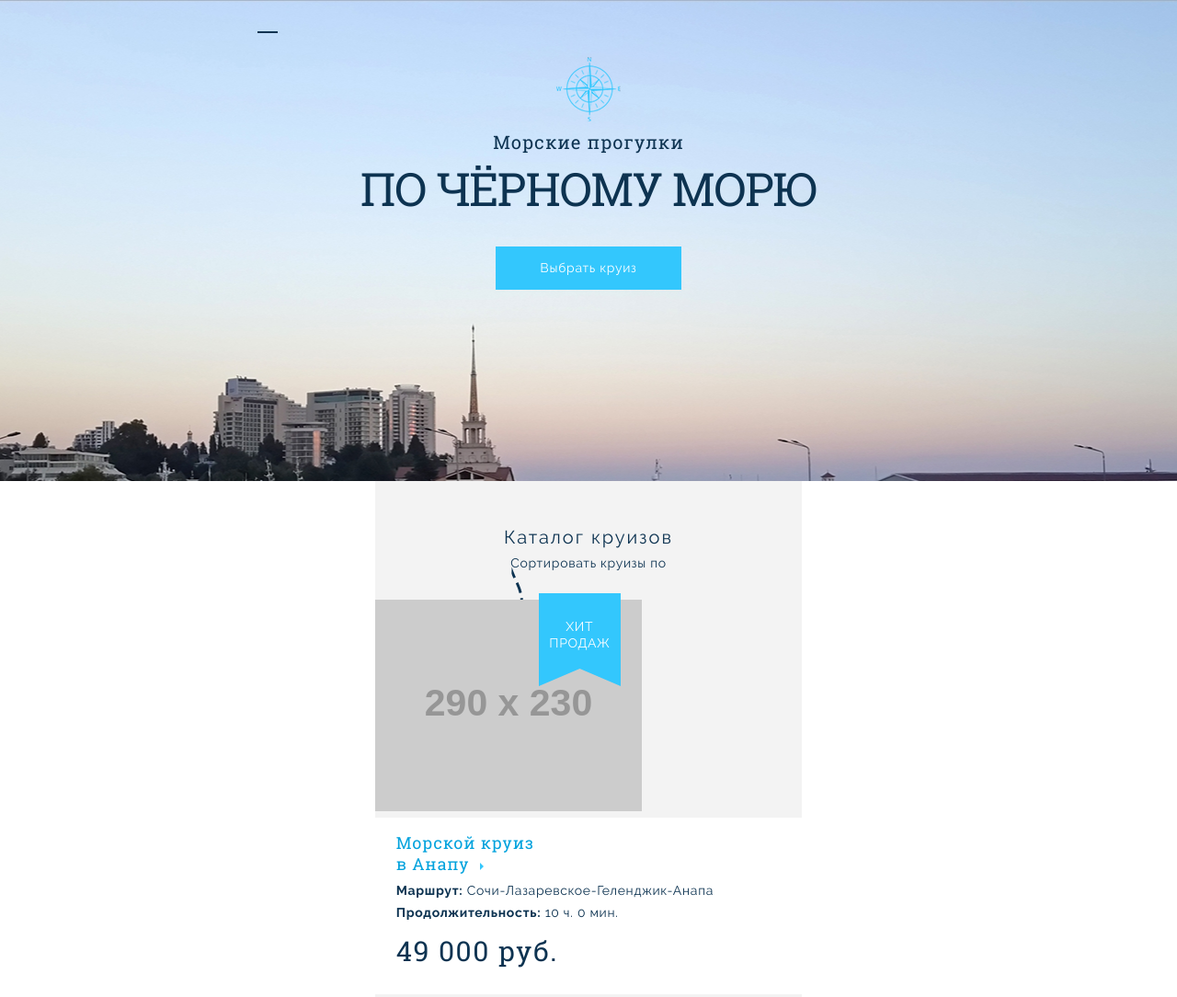
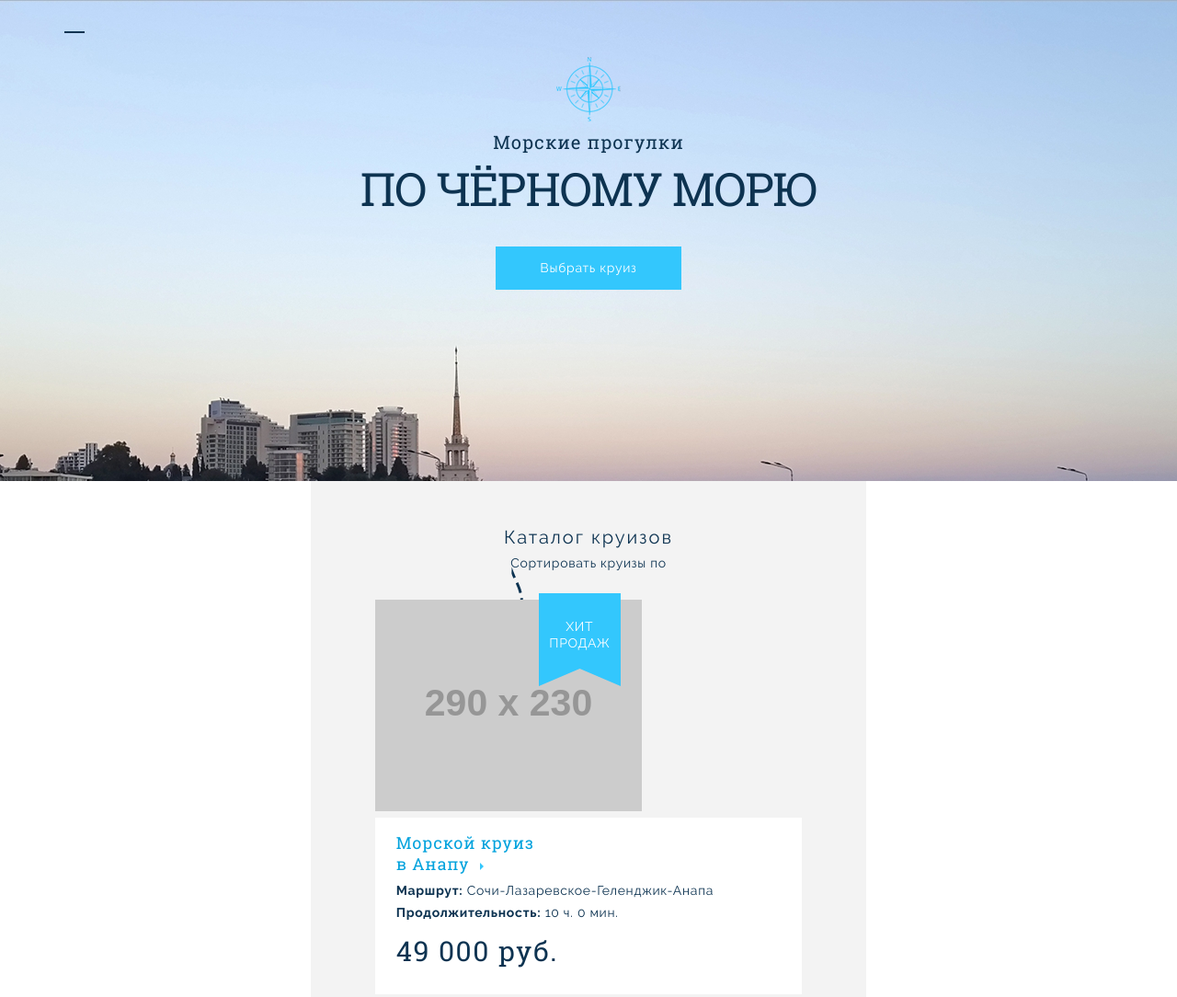
Before and after one commit to isatalkin/sea-cruises, a website: page index.html in a window 1280 px wide. Shown: the top 1084 px of the page at 92% size. Drawn offline with nearby package versions, Linux system fonts and the light colour scheme; files that its build step writes are made by us from their sources; placeholder pictures from the web are drawn by us.

Commit message:
changes breakpoints

```diff
--- a/sass/global/mixins.scss
+++ b/sass/global/mixins.scss
@@ -2,16 +2,18 @@
   margin: 0 auto;
   padding-left: 15px;
   padding-right: 15px;
-  max-width: 620px;
+  max-width: 767px;
 
   @media #{$tablet-widths} {
-    padding-left: 0;
-    padding-right: 0;
-    max-width: 720px;
+    padding-left: 24px;
+    padding-right: 24px;
+    max-width: 768px;
   }
 
   @media #{$desktop-widths} {
-    max-width: 1140px;
+    padding-left: 70px;
+    padding-right: 70px;
+    max-width: 1280px;
   }
 }
 
--- a/sass/global/variables.scss
+++ b/sass/global/variables.scss
@@ -1,10 +1,10 @@
 $raleway: "Raleway", Arial, Helvetica, sans-serif;
 $roboto-slab: "Roboto Slab", Arial, Helvetica, sans-serif;
 
-$mobile-widths-only: "(min-width: 20px) and (max-width: 659px)";
-$tablet-widths: "(min-width: 453px)";
-$tablet-widths-only: "(min-width: 660px) and (max-width: 959px)";
-$desktop-widths: "(min-width: 1308px)";
+$mobile-widths-only: "(min-width: 20px) and (max-width: 767px)";
+$tablet-widths: "(min-width: 768px)";
+$tablet-widths-only: "(min-width: 768px) and (max-width: 1279px)";
+$desktop-widths: "(min-width: 1280px)";
 
 $black: rgba(0, 0, 0, 1);
 $black-30: rgba(0, 0, 0, 0.3);
```
